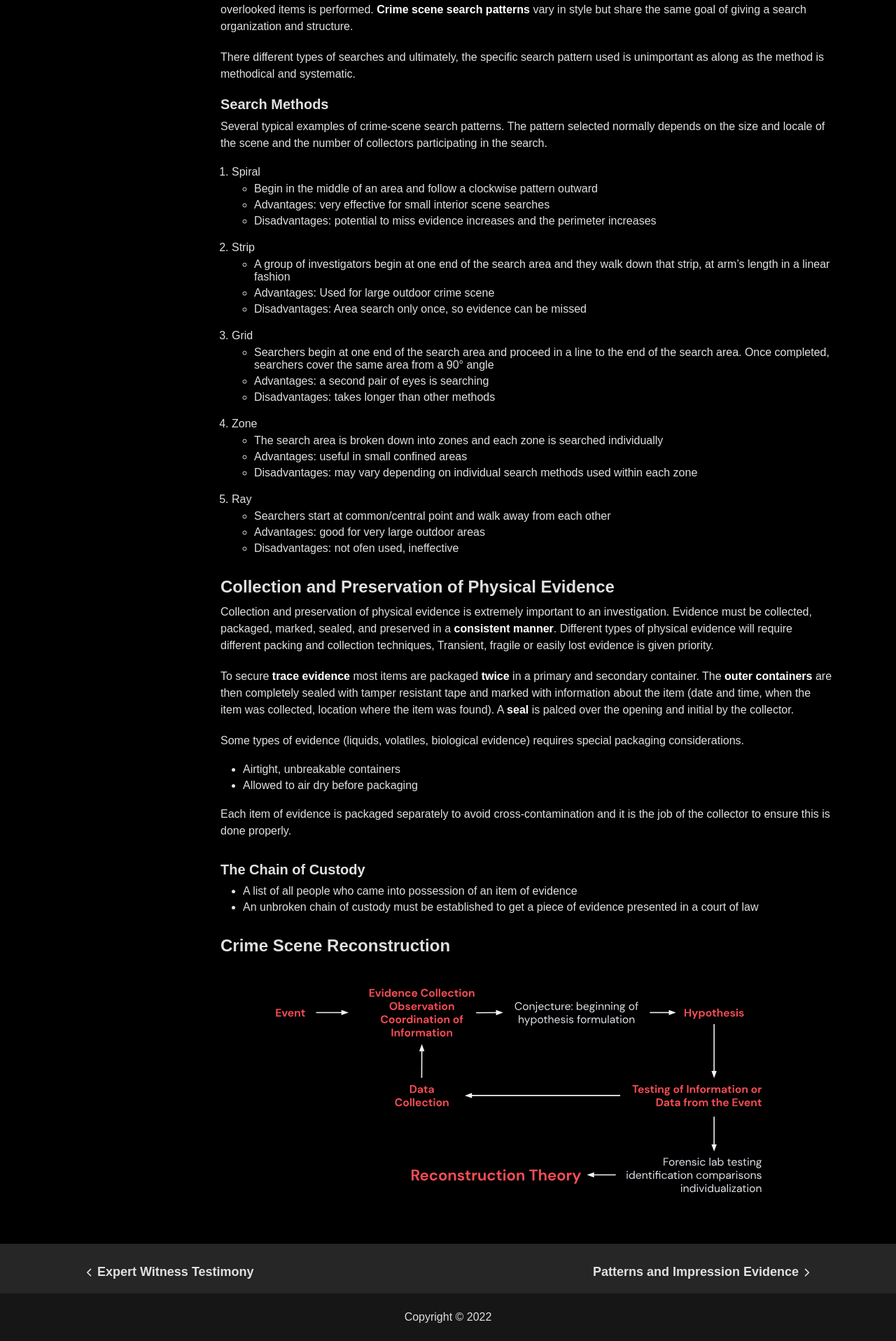
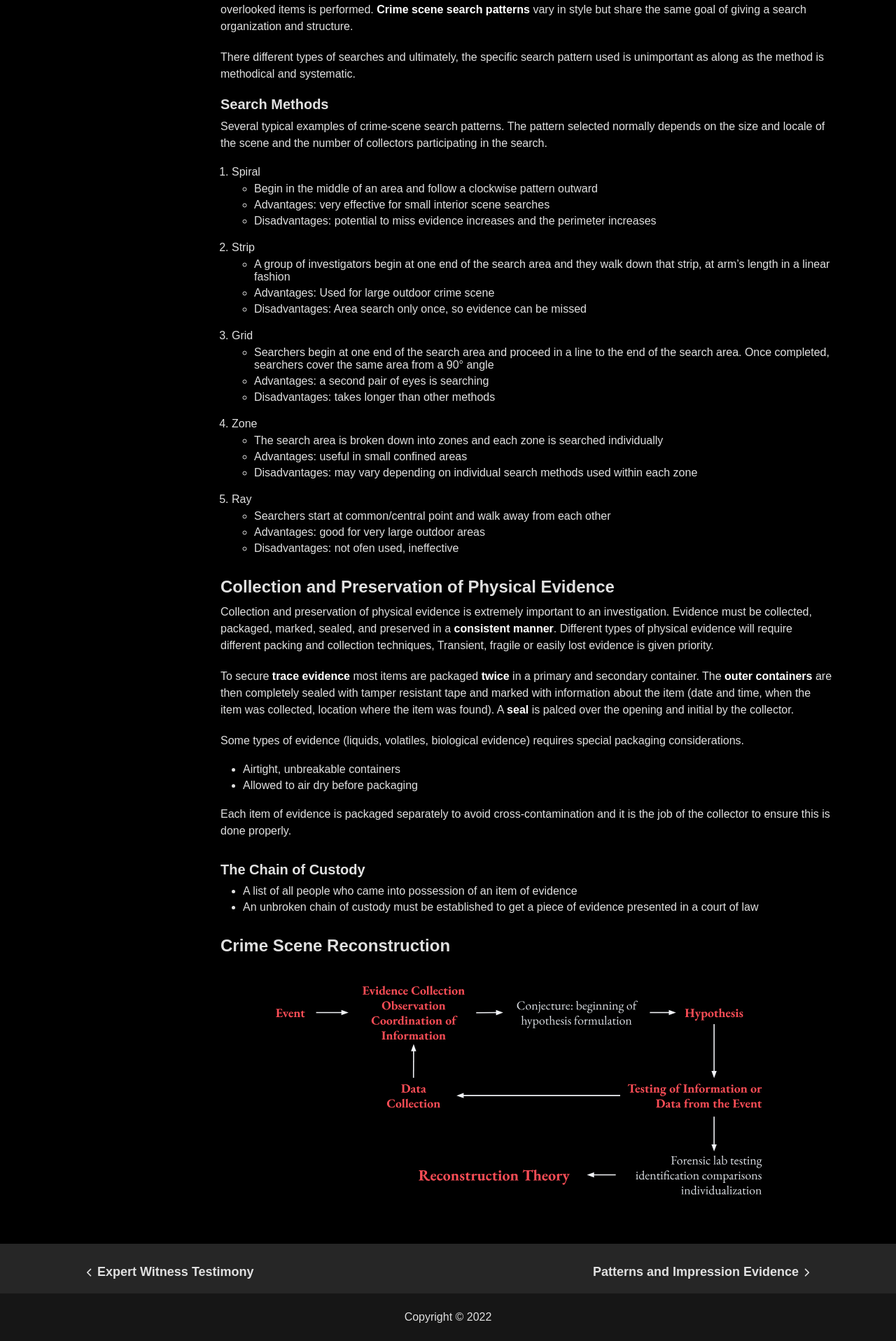
Before and after one commit to kylealvares/references, a Jekyll site: the page built from _posts/forensics/2023-01-04-crime-scene-investigation.md, in a window 1280 px wide. Shown: the part 3652-5569 px from the top of the page at 70% size. Built offline with Jekyll 4.4.1, drawn with Linux system fonts in a browser that asks for light colours; nearby versions of some CDN libraries; some web fonts are replaced.

Commit message:
light, dark diagrams

```diff
--- a/_posts/forensics/2023-01-04-crime-scene-investigation.md
+++ b/_posts/forensics/2023-01-04-crime-scene-investigation.md
@@ -184,4 +184,8 @@
 
 ## Crime Scene Reconstruction
 
-![crime scene reconstruction](../assets/img/forensics/crime-scene-reconstruction.svg)
+![crime scene reconstruction](../assets/img/forensics/crime-scene-reconstruction-light.svg)
+{: class="light-version" }
+
+![crime scene reconstruction](../assets/img/forensics/crime-scene-reconstruction-dark.svg)
+{: class="dark-version" }
```
Also changed, not shown: assets/img/forensics/crime-scene-reconstruction-dark.svg (added), assets/img/forensics/crime-scene-reconstruction-light.svg (added), assets/img/forensics/crime-scene-reconstruction.svg (deleted), 2 other files.
